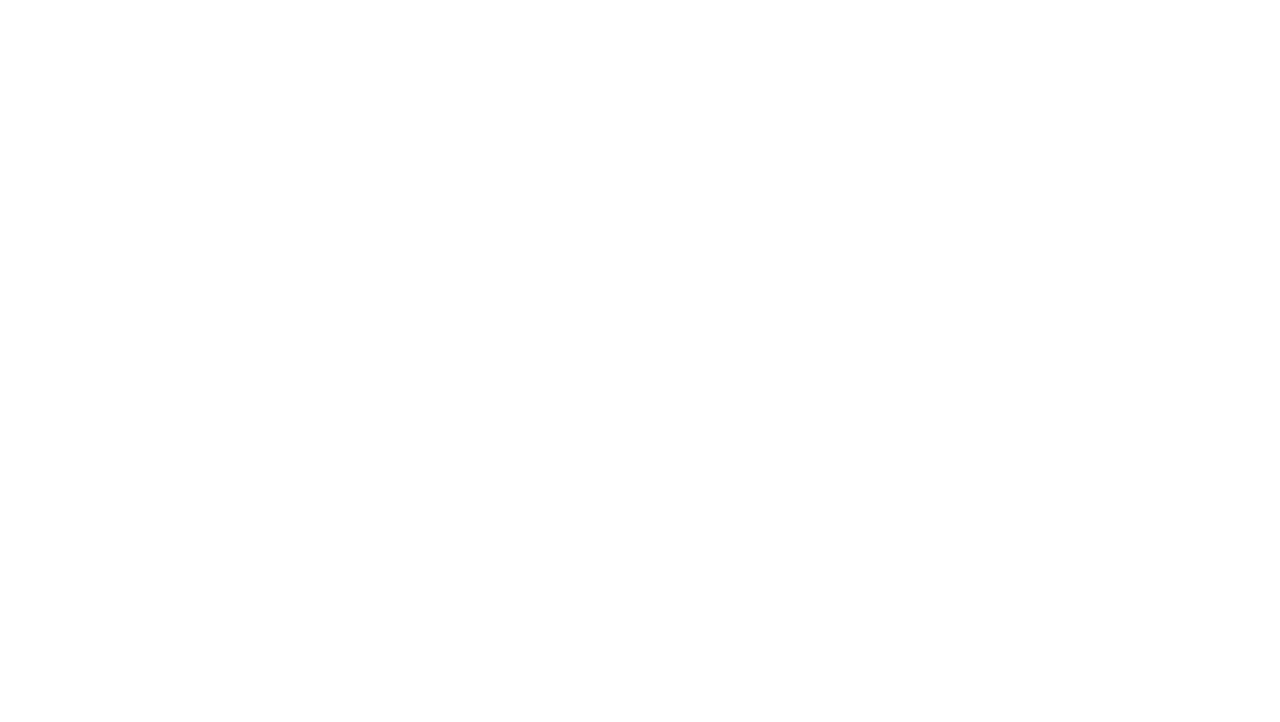
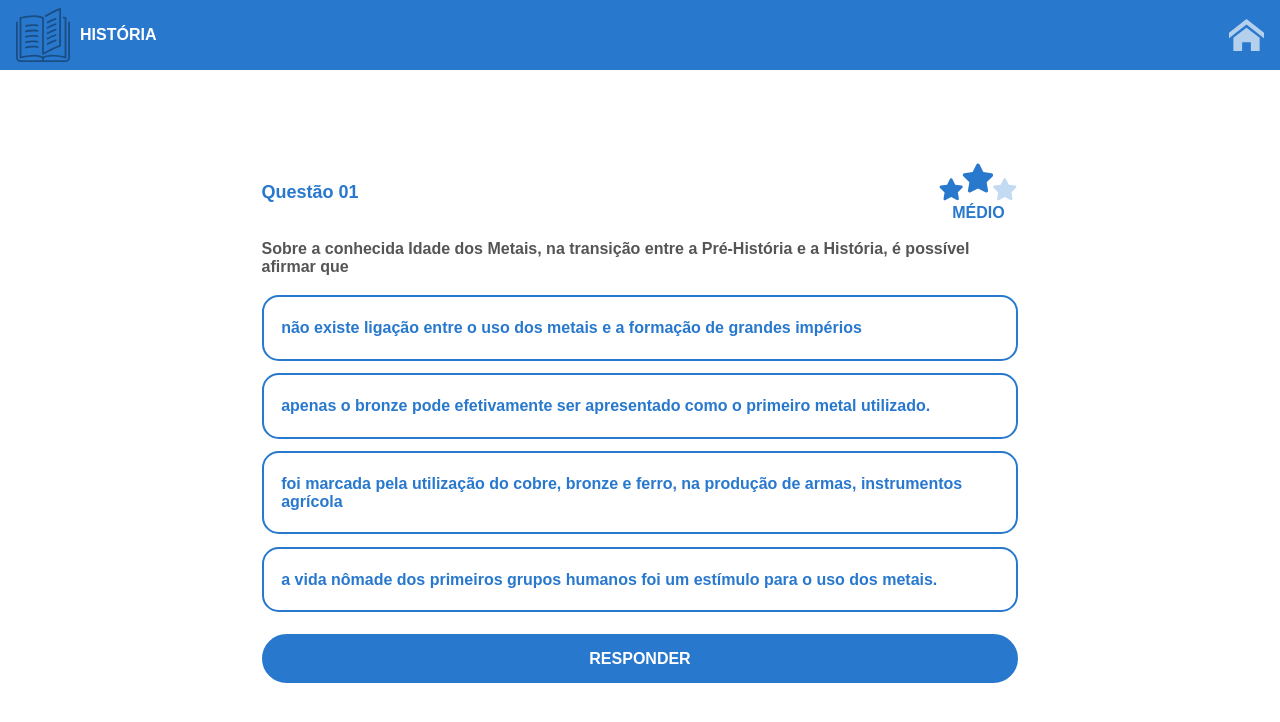
Before and after one commit to XxWexX5/discipline-questions, a React (Create React App) app: page /alternativa/theme-01 in a window 1280 px wide. Shown: the top 722 px of the page. Built offline with nearby package versions, Linux system fonts and the light colour scheme; a web font is replaced by a local one.

Commit message:
[ FEATURE ] Controlling theme.

```diff
--- a/src/components/HeaderQuestion/index.jsx
+++ b/src/components/HeaderQuestion/index.jsx
@@ -11,7 +11,7 @@ import IconHome from '../../assets/images/icon-home.svg';
 function HeaderQuestion(props) {
     return(
         <WrapperHeaderQuestion className="header" color={ props.color }>
-            <TagSubject theme="theme-01" />
+            <TagSubject theme={props.theme} />
 
             <Link to="/" className="back-home">
                 <div className="container-image-home">
--- a/src/components/Question/index.jsx
+++ b/src/components/Question/index.jsx
@@ -29,17 +29,17 @@ function Question(props) {
                     </div>
 
                     <div className="wrapper-input">
-                        <input type="radio" id="alternative-02" name="question-02" value="alternative-02" onChange={(e) => setQuestion01(e.target.value)} />
+                        <input type="radio" id="alternative-02" name="question-01" value="alternative-02" onChange={(e) => setQuestion01(e.target.value)} />
                         <label className={ (question01 === 'alternative-02') ? 'actived alternative' : 'alternative' } htmlFor="alternative-02">apenas o bronze pode efetivamente ser apresentado como o primeiro metal utilizado.</label>
                     </div>
 
                     <div className="wrapper-input">
-                        <input type="radio" id="alternative-03" name="question-03" value="alternative-03" onChange={(e) => setQuestion01(e.target.value)} />
+                        <input type="radio" id="alternative-03" name="question-01" value="alternative-03" onChange={(e) => setQuestion01(e.target.value)} />
                         <label className={ (question01 === 'alternative-03') ? 'actived alternative' : 'alternative' } htmlFor="alternative-03">foi marcada pela utilização do cobre, bronze e ferro, na produção de armas, instrumentos agrícola</label>
                     </div>
 
                     <div className="wrapper-input">
-                        <input type="radio" id="alternative-04" name="question-04" value="alternative-04" onChange={(e) => setQuestion01(e.target.value)} />
+                        <input type="radio" id="alternative-04" name="question-01" value="alternative-04" onChange={(e) => setQuestion01(e.target.value)} />
                         <label className={ (question01 === 'alternative-04') ? 'actived alternative' : 'alternative' } htmlFor="alternative-04">a vida nômade dos primeiros grupos humanos foi um estímulo para o uso dos metais.</label>
                     </div>
 
--- a/src/components/TagSubject/index.jsx
+++ b/src/components/TagSubject/index.jsx
@@ -1,6 +1,11 @@
 import React from 'react';
 
 import IconBook from '../../assets/images/icon-book.svg';
+import IconWorld from '../../assets/images/icon-world.svg';
+import IconWarrior from '../../assets/images/icon-warrior.svg';
+import IconSoccer from '../../assets/images/icon-soccer.svg';
+import IconPolitic from '../../assets/images/icon-politic.svg';
+import IconBrain from '../../assets/images/icon-brain.svg';
 
 import { WrapperTagSubject } from './styles';
 
@@ -8,6 +13,16 @@ function getIcon(theme) {
     switch(theme) {
         case 'theme-01':
             return IconBook;
+        case 'theme-02':
+            return IconWorld;
+        case 'theme-03':
+            return IconWarrior;
+        case 'theme-04':
+            return IconSoccer;
+        case 'theme-05':
+            return IconPolitic;
+        case 'theme-06':
+            return IconBrain;
         default:
             return ''
     }
@@ -17,6 +32,16 @@ function getAltIcon(theme) {
     switch(theme) {
         case 'theme-01':
             return 'Ícone de livro.';
+        case 'theme-02':
+            return 'Ícone do mundo.';
+        case 'theme-03':
+            return 'Ícone do guerreiro.';
+        case 'theme-04':
+            return 'Ícone de futebol.';
+        case 'theme-05':
+            return 'Ícone de política.';
+        case 'theme-06':
+            return 'Ícone de cérebro.';
         default:
             return ''
     }
@@ -26,6 +51,16 @@ function getTitle(theme) {
     switch(theme) {
         case 'theme-01':
             return 'História';
+        case 'theme-02':
+            return 'Geografia';
+        case 'theme-03':
+            return 'Mitologia';
+        case 'theme-04':
+            return 'Esportes';
+        case 'theme-05':
+            return 'Política';
+        case 'theme-06':
+            return 'Conhecimentos Gerais';
         default:
             return ''
     }
--- a/src/pages/Alternative/index.jsx
+++ b/src/pages/Alternative/index.jsx
@@ -1,9 +1,13 @@
 import React from 'react';
+
+import { useParams } from "react-router-dom";
 
 import HeaderQuestion from '../../components/HeaderQuestion';
 import Question from '../../components/Question';
 
 import { WrapperAlternative } from './styles';
+
+
 
 function getColorTheme(theme) {
     switch(theme) {
@@ -25,12 +29,14 @@ function getColorTheme(theme) {
 }
 
 function Alternative() {
+    let { theme } = useParams();
+
     return(
         <WrapperAlternative>
-            <HeaderQuestion color={ getColorTheme('theme-01') } />
+            <HeaderQuestion color={ getColorTheme(theme) } theme={ theme } />
 
             <div className="container">
-                <Question color={ getColorTheme('theme-01') } />
+                <Question color={ getColorTheme(theme) } />
             </div>
 
         </WrapperAlternative>
--- a/src/pages/Categories/index.jsx
+++ b/src/pages/Categories/index.jsx
@@ -1,4 +1,6 @@
 import React from 'react';
+
+import { Link } from 'react-router-dom';
 
 import { WrapperCategories } from './styles';
 
@@ -22,27 +24,39 @@ function Categories() {
                 <main className="main">
                     <div className="row">
                         <div className="col">
+                            <Link to="/alternativa/theme-01">
                                 <ModuleSubject titleModule="História" colorModule="#2878CD" colorBorderBottomModule="#2A4368" colorShadowModule="rgb(40, 120, 205, .65)" imageModule={IconBook} />
+                            </Link>
                         </div>
 
                         <div className="col">
+                            <Link to="/alternativa/theme-02">
                                 <ModuleSubject titleModule="Geografia" colorModule="#F99933" colorBorderBottomModule="#B87024" colorShadowModule="rgb(249, 153, 51, .65)" imageModule={IconWorld} />
+                            </Link>
                         </div>
 
                         <div className="col">
+                            <Link to="/alternativa/theme-03">
                                 <ModuleSubject titleModule="Mitologia" colorModule="#9541B8" colorBorderBottomModule="#672881" colorShadowModule="rgb(149, 65, 184, .65)" imageModule={IconWarrior} />
+                            </Link>
                         </div>
 
                         <div className="col">
+                            <Link to="/alternativa/theme-04">
                                 <ModuleSubject titleModule="Esportes" colorModule="#25C96F" colorBorderBottomModule="#377D56" colorShadowModule="rgb(37, 201, 111, .65)" imageModule={IconSoccer} />
+                            </Link>
                         </div>
 
                         <div className="col">
+                            <Link to="/alternativa/theme-05">
                                 <ModuleSubject titleModule="Política" colorModule="#F52B37" colorBorderBottomModule="#A7282F" colorShadowModule="rgb(245, 43, 55, .65)" imageModule={IconPolitic} />
+                            </Link>
                         </div>
 
                         <div className="col">
+                            <Link to="/alternativa/theme-06">
                                 <ModuleSubject titleModule="Conhecimentos Gerais" colorModule="#F44DB0" colorBorderBottomModule="#D11584" colorShadowModule="rgb(244, 77, 176, .65)" imageModule={IconBrain} />
+                            </Link>
                         </div>
                     </div>
                 </main>
--- a/src/routes.tsx
+++ b/src/routes.tsx
@@ -9,7 +9,7 @@ function Routes() {
         <BrowserRouter>
             <Switch>
                 <Route path="/" component={ Categories } exact />
-                <Route path="/alternativa" component={ Alternative } exact />
+                <Route path="/alternativa/:theme" component={ Alternative } />
             </Switch>
         </BrowserRouter>
     );
```
Lines whose indentation alone changed are shown as unchanged.
